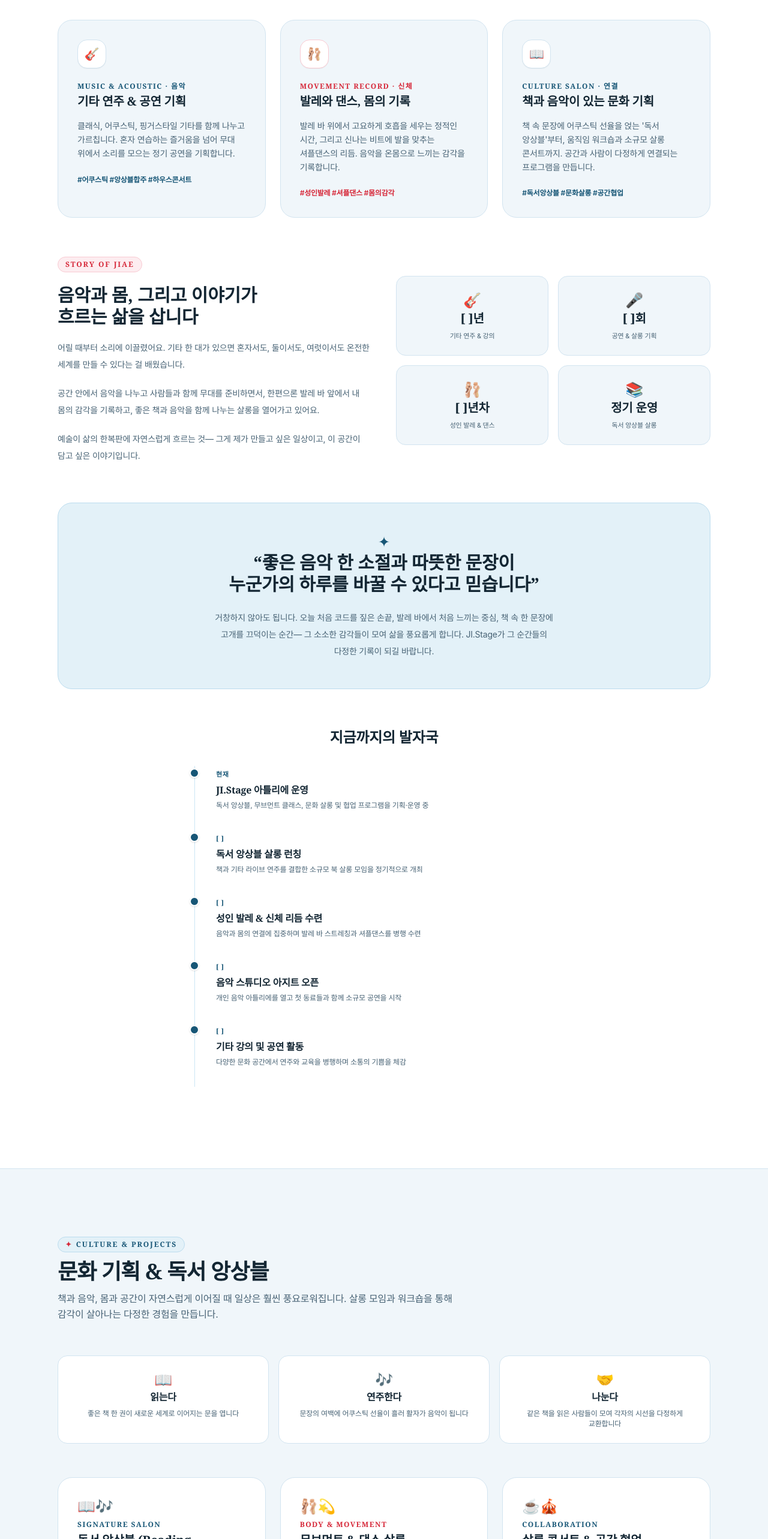
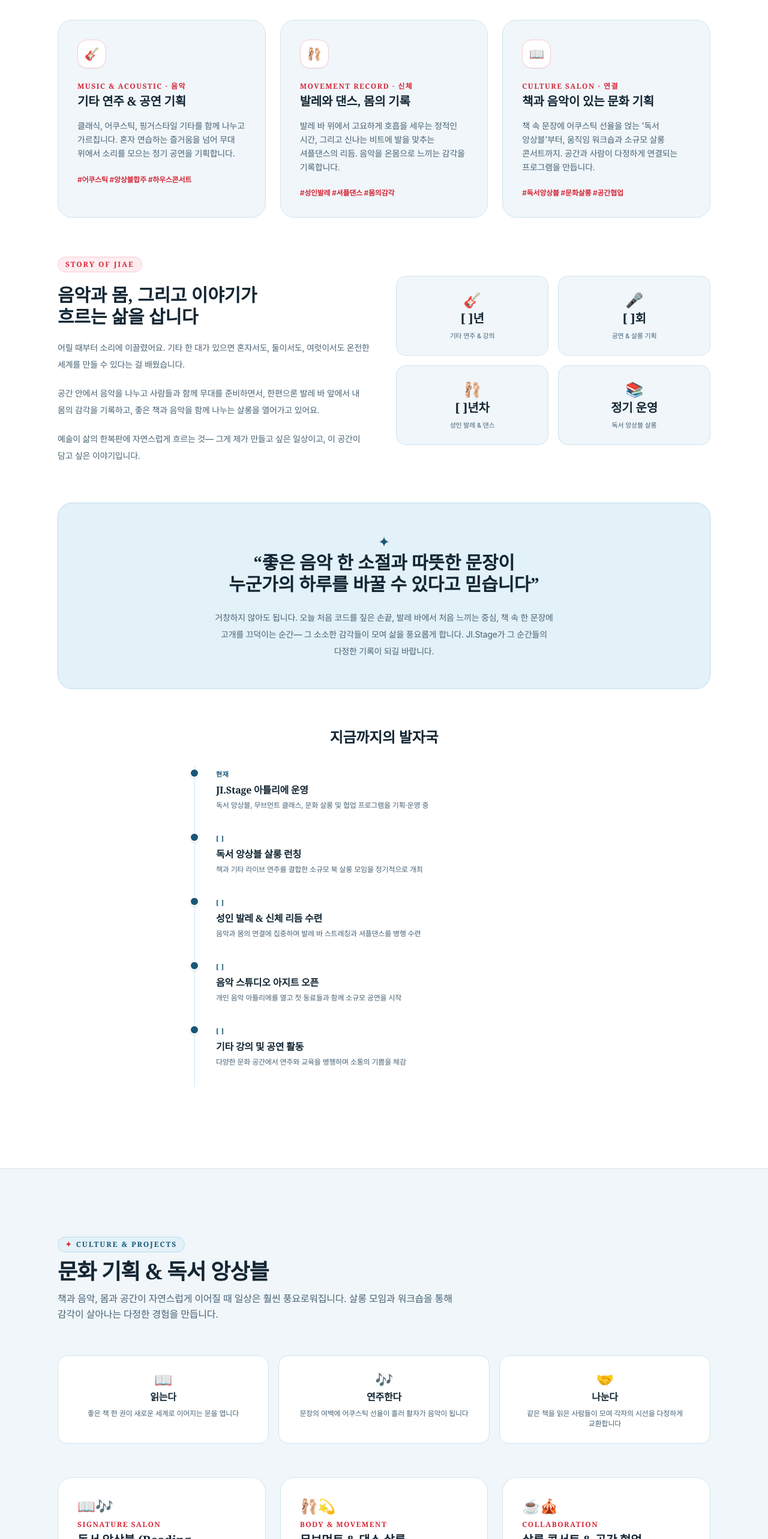
Before and after one commit to imapstudio-jiae/my-first-page, a Next.js app: page / in a window 1280 px wide. Shown: the part 1150-3716 px from the top of the page at 60% size. Built offline with nearby package versions, Linux system fonts and the light colour scheme.

Commit message:
정체성 및 프로젝트 3대 카드 카테고리/태그 빨간색(Accent) 텍스트 좌우 카드 일괄 통일 적용

```diff
--- a/app/page.tsx
+++ b/app/page.tsx
@@ -114,16 +114,16 @@ export default function Home() {
 
             {/* 3가지 정체성 카드 */}
             <div className="grid grid-cols-1 md:grid-cols-3 gap-6 mb-16">
-              <div className="p-8 rounded-3xl bg-[var(--bg-main)] border border-[var(--border-subtle)] space-y-4 hover:border-[var(--primary)]/50 hover:shadow-md transition-all">
-                <div className="w-12 h-12 rounded-2xl bg-white border border-[var(--border-subtle)] flex items-center justify-center text-xl shadow-2xs">🎸</div>
+              <div className="p-8 rounded-3xl bg-[var(--bg-main)] border border-[var(--border-subtle)] space-y-4 hover:border-[var(--accent)]/60 hover:shadow-md transition-all">
+                <div className="w-12 h-12 rounded-2xl bg-white border border-[var(--accent-border)] flex items-center justify-center text-xl shadow-2xs">🎸</div>
                 <div className="space-y-1">
-                  <span className="text-xs font-bold text-[var(--primary)] tracking-[0.12em] uppercase font-serif-luxury">Music &amp; Acoustic · 음악</span>
+                  <span className="text-xs font-bold text-[var(--accent)] tracking-[0.12em] uppercase font-serif-luxury">Music &amp; Acoustic · 음악</span>
                   <h3 className="font-serif-luxury text-xl font-bold text-[var(--text-main)]">기타 연주 &amp; 공연 기획</h3>
                 </div>
                 <p className="text-xs sm:text-sm text-[var(--text-muted)] leading-relaxed">
                   클래식, 어쿠스틱, 핑거스타일 기타를 함께 나누고 가르칩니다. 혼자 연습하는 즐거움을 넘어 무대 위에서 소리를 모으는 정기 공연을 기획합니다.
                 </p>
-                <div className="pt-2 text-xs font-semibold text-[var(--primary)]">#어쿠스틱 #앙상블합주 #하우스콘서트</div>
+                <div className="pt-2 text-xs font-semibold text-[var(--accent)]">#어쿠스틱 #앙상블합주 #하우스콘서트</div>
               </div>
 
               <div className="p-8 rounded-3xl bg-[var(--bg-main)] border border-[var(--border-subtle)] space-y-4 hover:border-[var(--accent)]/60 hover:shadow-md transition-all">
@@ -138,16 +138,16 @@ export default function Home() {
                 <div className="pt-2 text-xs font-semibold text-[var(--accent)]">#성인발레 #셔플댄스 #몸의감각</div>
               </div>
 
-              <div className="p-8 rounded-3xl bg-[var(--bg-main)] border border-[var(--border-subtle)] space-y-4 hover:border-[var(--primary)]/50 hover:shadow-md transition-all">
-                <div className="w-12 h-12 rounded-2xl bg-white border border-[var(--border-subtle)] flex items-center justify-center text-xl shadow-2xs">📖</div>
+              <div className="p-8 rounded-3xl bg-[var(--bg-main)] border border-[var(--border-subtle)] space-y-4 hover:border-[var(--accent)]/60 hover:shadow-md transition-all">
+                <div className="w-12 h-12 rounded-2xl bg-white border border-[var(--accent-border)] flex items-center justify-center text-xl shadow-2xs">📖</div>
                 <div className="space-y-1">
-                  <span className="text-xs font-bold text-[var(--primary)] tracking-[0.12em] uppercase font-serif-luxury">Culture Salon · 연결</span>
+                  <span className="text-xs font-bold text-[var(--accent)] tracking-[0.12em] uppercase font-serif-luxury">Culture Salon · 연결</span>
                   <h3 className="font-serif-luxury text-xl font-bold text-[var(--text-main)]">책과 음악이 있는 문화 기획</h3>
                 </div>
                 <p className="text-xs sm:text-sm text-[var(--text-muted)] leading-relaxed">
                   책 속 문장에 어쿠스틱 선율을 얹는 &apos;독서 앙상블&apos;부터, 움직임 워크숍과 소규모 살롱 콘서트까지. 공간과 사람이 다정하게 연결되는 프로그램을 만듭니다.
                 </p>
-                <div className="pt-2 text-xs font-semibold text-[var(--primary)]">#독서앙상블 #문화살롱 #공간협업</div>
+                <div className="pt-2 text-xs font-semibold text-[var(--accent)]">#독서앙상블 #문화살롱 #공간협업</div>
               </div>
             </div>
 
@@ -262,11 +262,11 @@ export default function Home() {
             {/* 3대 프로젝트 카드 */}
             <div className="grid grid-cols-1 lg:grid-cols-3 gap-6 mb-12">
               {/* 독서 앙상블 */}
-              <div className="p-8 rounded-3xl bg-white border border-[var(--border-subtle)] flex flex-col justify-between hover:border-[var(--primary)]/50 hover:shadow-md transition-all">
+              <div className="p-8 rounded-3xl bg-white border border-[var(--border-subtle)] flex flex-col justify-between hover:border-[var(--accent)]/60 hover:shadow-md transition-all">
                 <div className="space-y-4">
                   <span className="text-2xl">📖🎶</span>
                   <div className="space-y-1">
-                    <span className="text-xs font-bold text-[var(--primary)] tracking-[0.12em] uppercase font-serif-luxury">Signature Salon</span>
+                    <span className="text-xs font-bold text-[var(--accent)] tracking-[0.12em] uppercase font-serif-luxury">Signature Salon</span>
                     <h3 className="font-serif-luxury text-xl font-bold text-[var(--text-main)]">독서 앙상블 (Reading Ensemble)</h3>
                   </div>
                   <p className="text-xs sm:text-sm text-[var(--text-muted)] leading-relaxed">
@@ -279,7 +279,7 @@ export default function Home() {
                     <p>• <strong>참가비:</strong> 1만원 내외 (음료 포함)</p>
                   </div>
                   <div className="space-y-2 pt-2">
-                    <p className="text-[11px] font-bold text-[var(--primary)] uppercase tracking-wider font-serif-luxury">최근 읽은 책들</p>
+                    <p className="text-[11px] font-bold text-[var(--accent)] uppercase tracking-wider font-serif-luxury">최근 읽은 책들</p>
                     {["『채식주의자』— 한강", "『달러구트 꿈 백화점』— 이미예", "『아몬드』— 손원평"].map((book) => (
                       <p key={book} className="text-[11px] text-[var(--text-muted)]">📚 {book}</p>
                     ))}
@@ -334,11 +334,11 @@ export default function Home() {
               </div>
 
               {/* 살롱 콘서트 & 공간 협업 */}
-              <div className="p-8 rounded-3xl bg-white border border-[var(--border-subtle)] flex flex-col justify-between hover:border-[var(--primary)]/50 hover:shadow-md transition-all">
+              <div className="p-8 rounded-3xl bg-white border border-[var(--border-subtle)] flex flex-col justify-between hover:border-[var(--accent)]/60 hover:shadow-md transition-all">
                 <div className="space-y-4">
                   <span className="text-2xl">☕🎪</span>
                   <div className="space-y-1">
-                    <span className="text-xs font-bold text-[var(--primary)] tracking-[0.12em] uppercase font-serif-luxury">Collaboration</span>
+                    <span className="text-xs font-bold text-[var(--accent)] tracking-[0.12em] uppercase font-serif-luxury">Collaboration</span>
                     <h3 className="font-serif-luxury text-xl font-bold text-[var(--text-main)]">살롱 콘서트 &amp; 공간 협업</h3>
                   </div>
                   <p className="text-xs sm:text-sm text-[var(--text-muted)] leading-relaxed">
@@ -351,7 +351,7 @@ export default function Home() {
                     <p>• <strong>문의:</strong> 공간 대관 및 협업 제안</p>
                   </div>
                   <div className="space-y-2 pt-2">
-                    <p className="text-[11px] font-bold text-[var(--primary)] uppercase tracking-wider font-serif-luxury">협업 사례</p>
+                    <p className="text-[11px] font-bold text-[var(--accent)] uppercase tracking-wider font-serif-luxury">협업 사례</p>
                     {[
                       "🎸 어쿠스틱 기타 × 첼로 2인 하우스 콘서트",
                       "📚 출판사 작가와의 북 토크 + 라이브",
```
